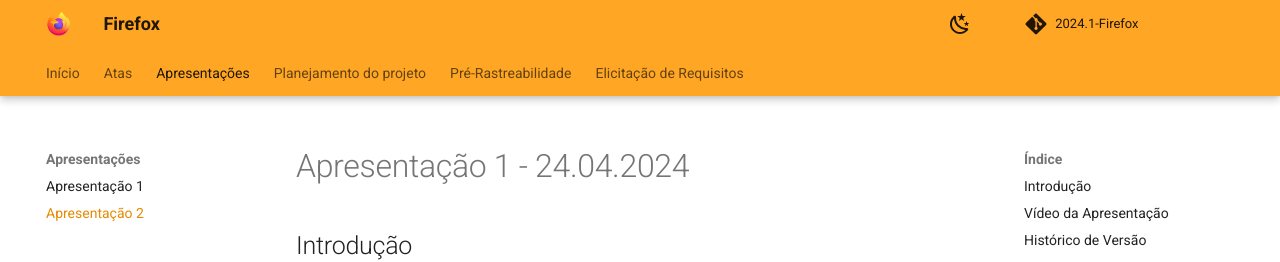
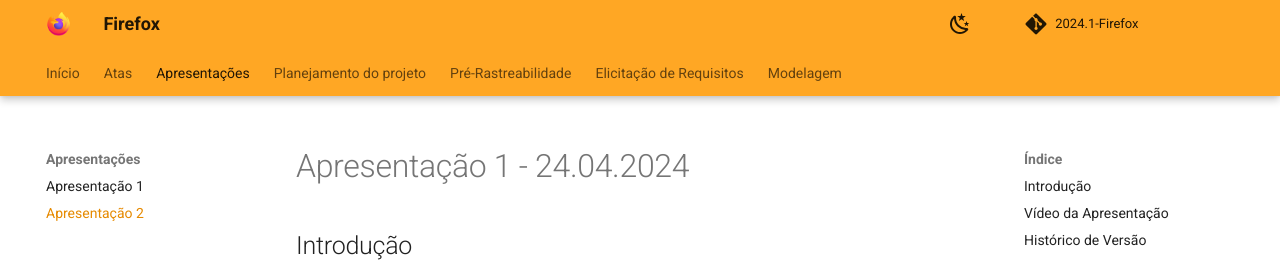
Before and after one commit to martinsglucas/Requisitos-de-Software, an MkDocs documentation site: the page built from docs/apresentacoes/apresentacao_2.md, in a window 1280 px wide. Shown: the top 262 px of the page. Built offline with MkDocs 1.6.1 and Material for MkDocs 9.7.7, drawn with Linux system fonts in a browser that asks for light colours; comment, search, counter and statistics services are not loaded.

Commit message:
update: adiciona pagina de especificacao suplementar

```diff
--- a/mkdocs.yml
+++ b/mkdocs.yml
@@ -41,7 +41,8 @@
     - Priorização de Requisitos:
       - Técnicas: elicitacao/priorizacao/tecnicas_de_priorizacao.md
       - Requisitos Priorizados: elicitacao/priorizacao/requisitos_priorizados.md
-
+  - Modelagem:
+    - Especificação: modelagem/especificacao-suplementar.md
 
 theme:
   name: material
```
